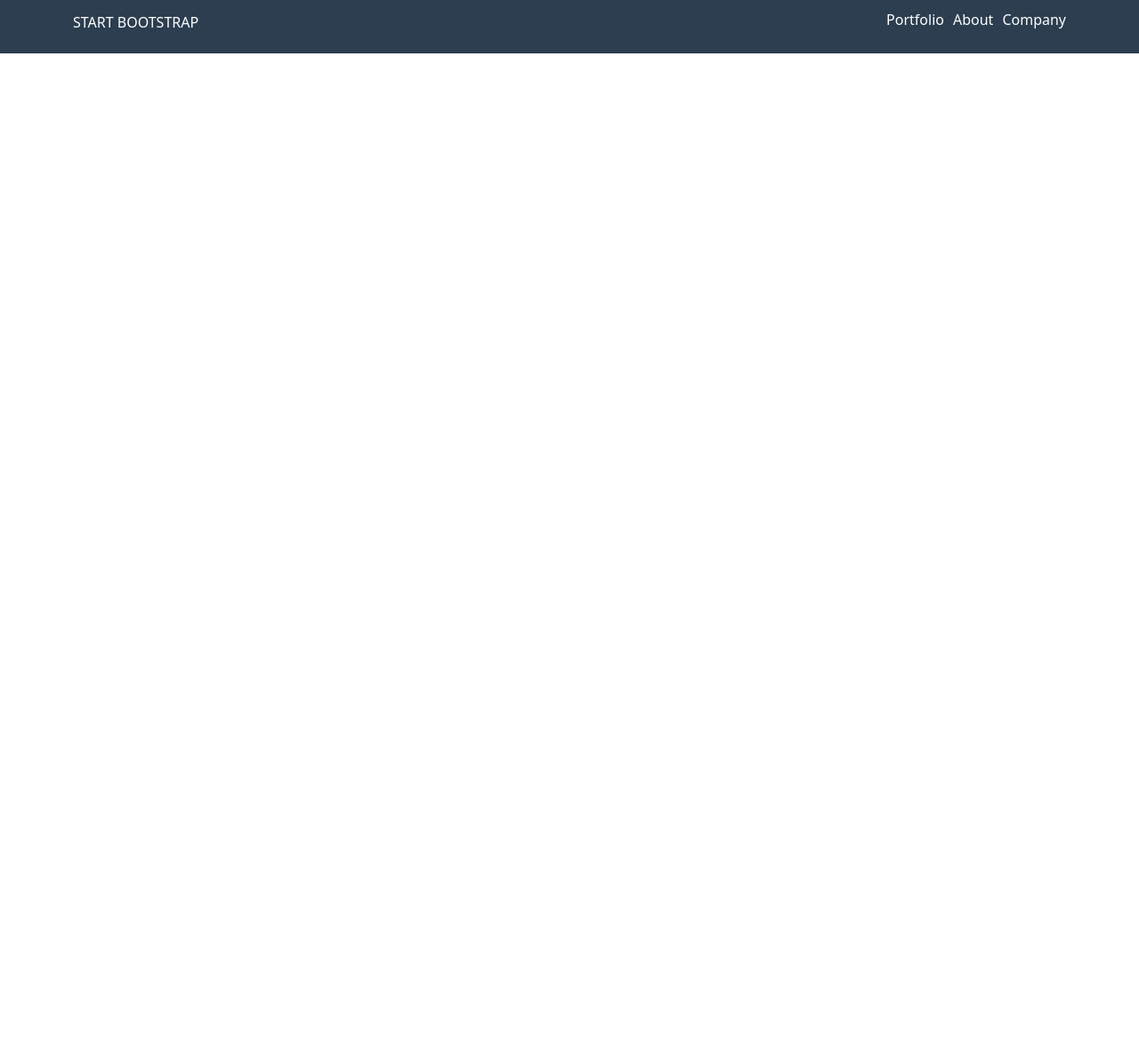
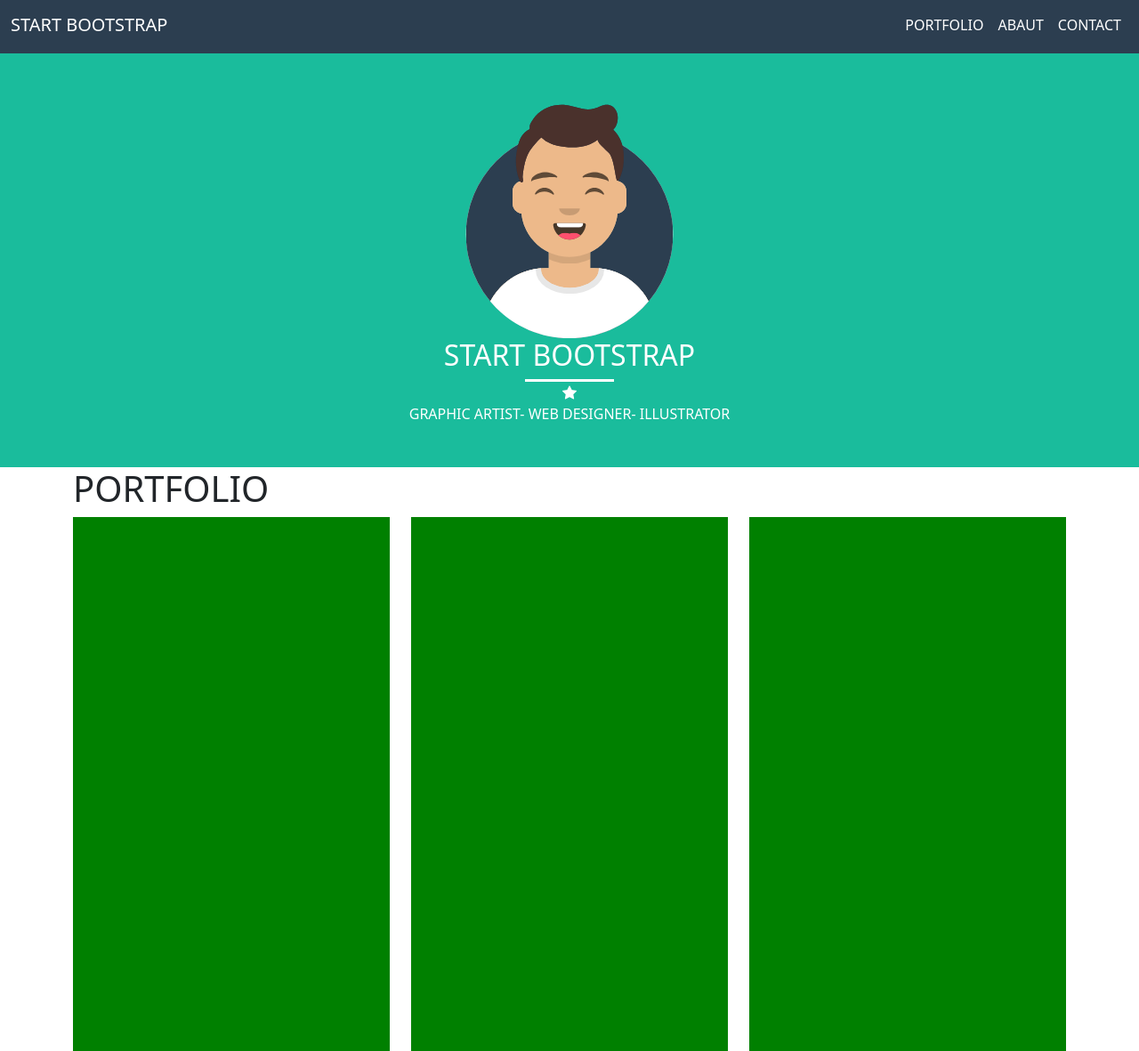
Before and after one commit to simone202120/html-css-bootstrap-freelancer, a plain HTML site: page index.html in a window 1280 px wide. Shown: the whole page at 89% size. Before the commit the page ends 800 px from the top, so only its background shows below. Drawn offline with nearby package versions, Linux system fonts and the light colour scheme.

Commit message:
Modifiche dopo corrrezione in classe

```diff
--- a/css/style.css
+++ b/css/style.css
@@ -1,25 +1,28 @@
-*{
-    margin: 0;
-    padding: 0;
-    box-sizing: border-box;
-}
+
 .Nav{
     background-color:#2c3e50;
     height: 60px;
 }
-.border{
-    border: dotted 1px black;
+
+.presentazione{
+    background-color: #1abc9c;
 }
-.height{
-    height:100%;
-}
-
 .white{
     color: white;
 }
-.none{
-    list-style: none;
+.my_size{
+    width: 20%;
 }
-.none li{
-    margin-left: 10px;
+
+.linea{
+    height: 3px;
+    width: 100px;
 }
+
+.backwhite{
+    background-color: white;
+}
+.box{
+    height: 300px;
+    background-color: green;
+}
--- a/index.html
+++ b/index.html
@@ -5,29 +5,92 @@
         <meta http-equiv="X-UA-Compatible" content="IE=edge">
         <meta name="viewport" content="width=device-width, initial-scale=1.0">
         <title>Document</title>
+        <link rel="stylesheet" href="https://cdn.jsdelivr.net/npm/bootstrap-icons@1.3.0/font/bootstrap-icons.css">
         <link rel="stylesheet" href="https://cdn.jsdelivr.net/npm/bootstrap@5.2.0-beta1/dist/css/bootstrap.min.css">
         <link rel="stylesheet" href="css/style.css">
     </head>
     <body>
         <section class="Nav">
-            <div class="container height">
-                <div class="row d-flex justify-content-between height">
-                    <div class="col d-flex align-items-center white height">
-                        <h6>START BOOTSTRAP</h6>
-                    </div>
-                    <div class="col d-flex justify-content-end align-items-center white height">
-                        <ul class="d-flex flex-row none">
-                            <li>Portfolio</li>
-                            <li>About</li>
-                            <li>Company</li>
-                        </ul>
-                    </div>
-              </div>
-            </div>
+            <nav class="navbar navbar-expand-lg navbar-dark">
+                <div class="container-fluid">
+                  <a class="navbar-brand" href="#">START BOOTSTRAP</a>
+                  <button class="navbar-toggler" type="button" data-bs-toggle="collapse" data-bs-target="#navbarNav" aria-controls="navbarNav" aria-expanded="false" aria-label="Toggle navigation">
+                    <span class="navbar-toggler-icon"></span>
+                  </button>
+                  <div class="collapse navbar-collapse justify-content-end" id="navbarNav">
+                    <ul class="navbar-nav">
+                      <li class="nav-item">
+                        <a class="nav-link active" aria-current="page" href="#">PORTFOLIO</a>
+                      </li>
+                      <li class="nav-item">
+                        <a class="nav-link active" aria-current="page" href="#">ABAUT</a>
+                      </li>
+                      <li class="nav-item">
+                        <a class="nav-link active" aria-current="page" href="#">CONTACT</a>
+                      </li>
+                    </ul>
+                  </div>
+                </div>
+              </nav>
         </section>
 
-        <section class="Presentazione">
+        <section class="presentazione text-center white py-5">
+            <img class="my_size"src="img/avatar.svg" alt="">
+           <p class="h2">START BOOTSTRAP</p>
+           <div class="row justify-content-center">
+                <div class="linea backwhite">
+                </div>
+                <i class="bi bi-star-fill"></i>
+           </div>
+           <span>GRAPHIC ARTIST-</span>
+           <span>WEB DESIGNER-</span>
+           <span>ILLUSTRATOR</span>
+        </section>
 
+        <section class="porfolio">
+            <div class="container-md">
+                <h1>PORTFOLIO</h1>
+                <div class="row">
+                    <div class="col-12 col-md-6 col-lg-4">
+                        <div class="box">
+
+                        </div>
+
+                    </div>
+                    <div class="col-12 col-md-6 col-lg-4">
+                        <div class="box">
+
+                        </div>
+
+                    </div>
+                    <div class="col-12 col-md-6 col-lg-4">
+                        <div class="box">
+
+                        </div>
+
+                    </div>
+                    <div class="col-12 col-md-6 col-lg-4">
+                        <div class="box">
+
+                        </div>
+
+                    </div>
+                    <div class="col-12 col-md-6 col-lg-4">
+                        <div class="box">
+
+                        </div>
+
+                    </div>
+                    <div class="col-12 col-md-6 col-lg-4">
+                        <div class="box">
+
+                        </div>
+
+                    </div>
+            </div>
+
+
+            </div>
         </section>
 
 
```
